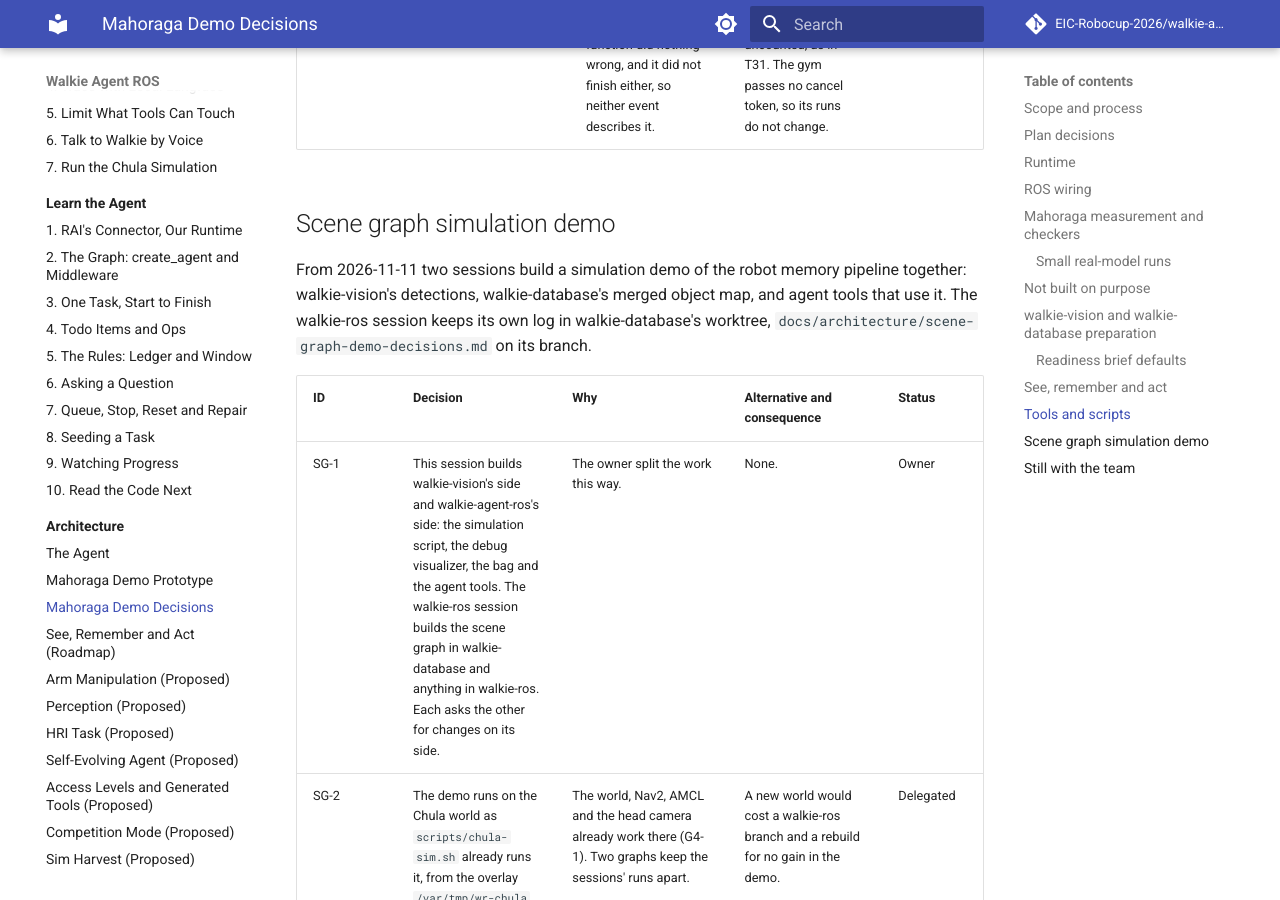
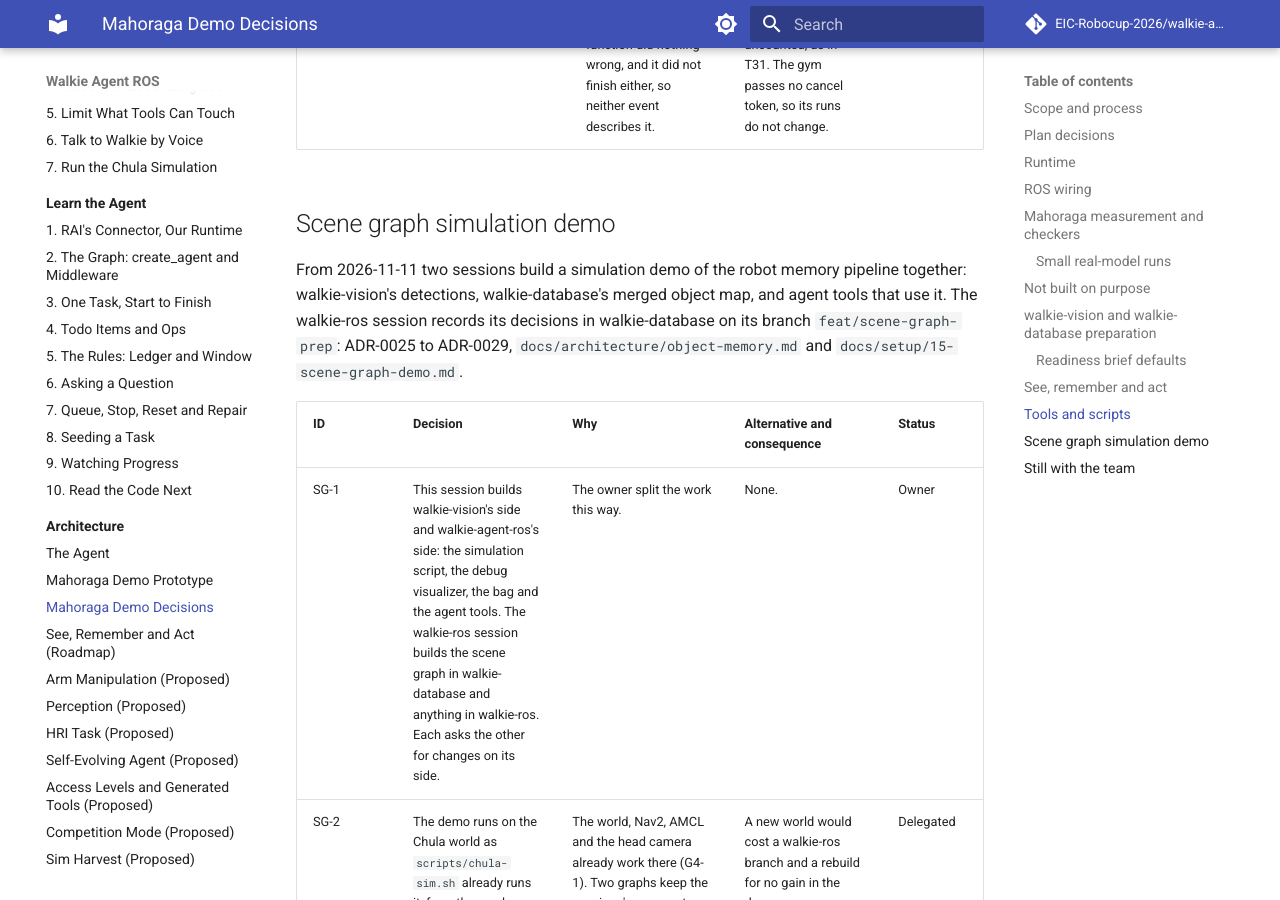
Before and after one commit to EIC-Robocup-2026/walkie-agent-ros, an MkDocs documentation site: the page built from docs/architecture/mahoraga-demo-decisions.md, in a window 1280 px wide and 900 px high, scrolled down 110424 px. Built offline with MkDocs 1.6.1 and Material for MkDocs 9.7.7, drawn with Linux system fonts in a browser that asks for light colours; comment, search, counter and statistics services are not loaded.

Commit message:
docs: point to where the walkie-ros session records its scene graph decisions

```diff
--- a/docs/architecture/mahoraga-demo-decisions.md
+++ b/docs/architecture/mahoraga-demo-decisions.md
@@ -588,9 +588,9 @@ pass in the same two fields only.
 
 From 2026-11-11 two sessions build a simulation demo of the robot memory
 pipeline together: walkie-vision's detections, walkie-database's merged object
-map, and agent tools that use it. The walkie-ros session keeps its own log in
-walkie-database's worktree, `docs/architecture/scene-graph-demo-decisions.md`
-on its branch.
+map, and agent tools that use it. The walkie-ros session records its decisions
+in walkie-database on its branch `feat/scene-graph-prep`: ADR-0025 to ADR-0029,
+`docs/architecture/object-memory.md` and `docs/setup/15-scene-graph-demo.md`.
 
 | ID | Decision | Why | Alternative and consequence | Status |
 | --- | --- | --- | --- | --- |
```
